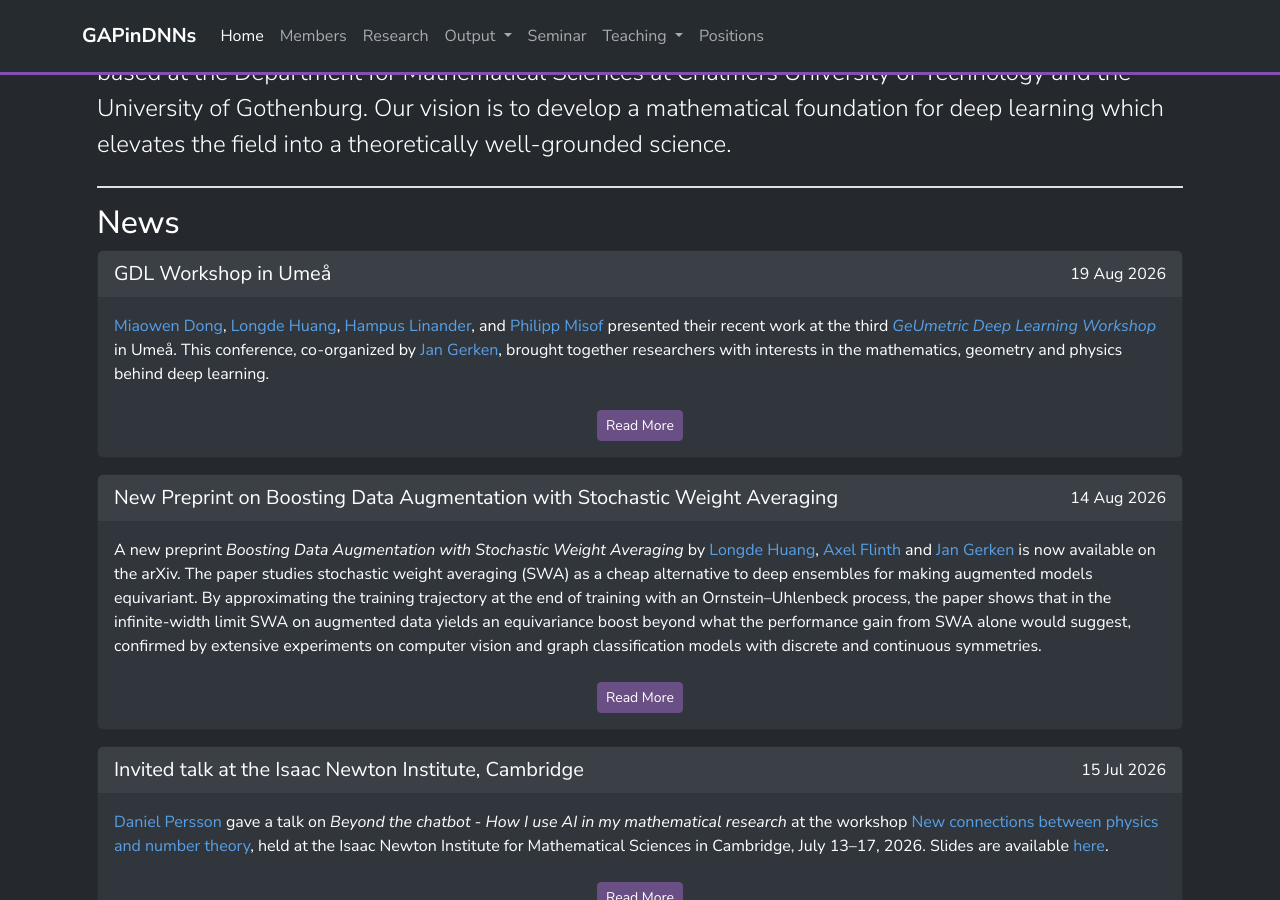
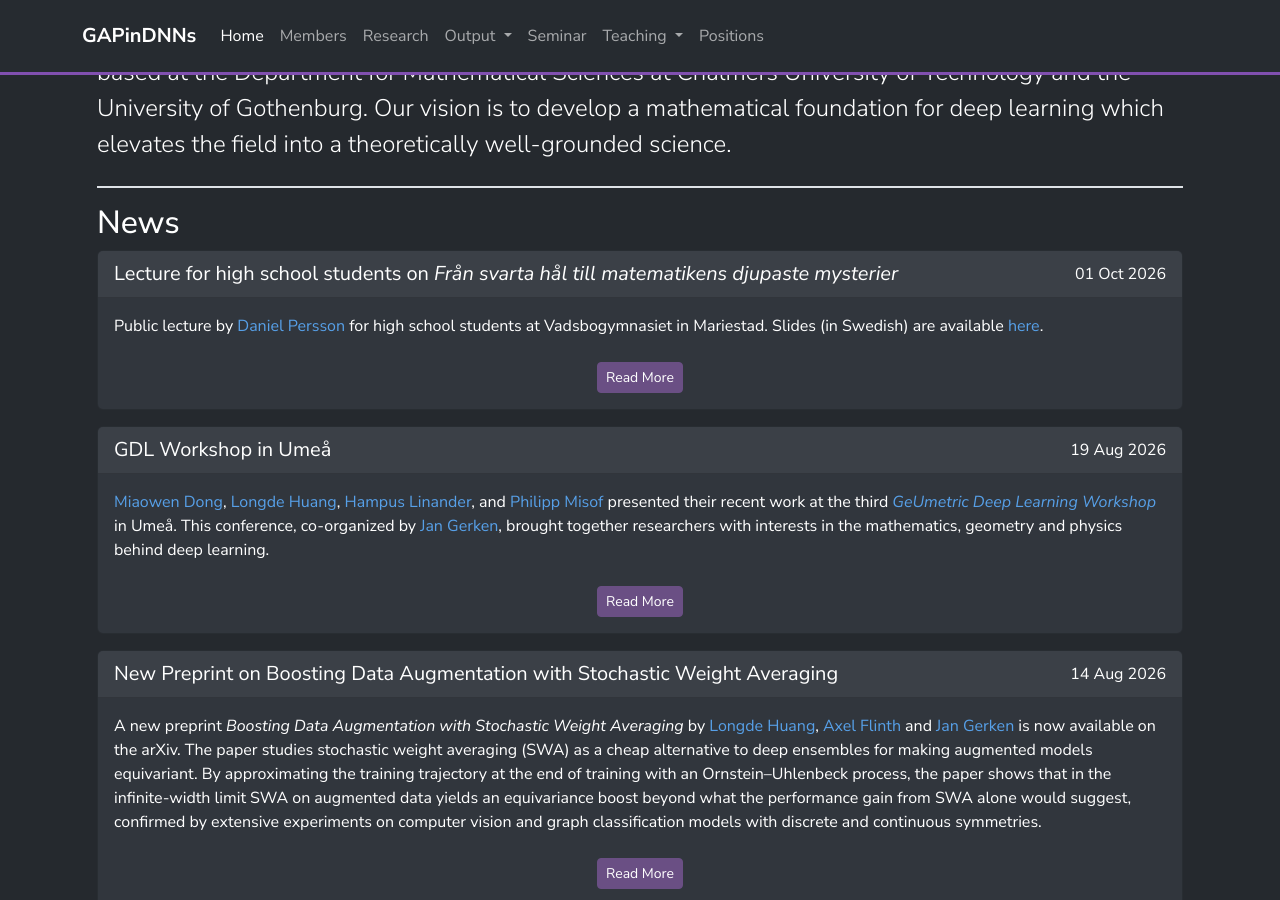
Before and after one commit to GAPinDNNs/gapindnns.github.io, a Jekyll site: the page built from _pages/index.md, in a window 1280 px wide and 900 px high, scrolled down 659 px. Built offline with Jekyll 4.4.1, drawn with Linux system fonts in a browser that asks for light colours; nearby versions of some CDN libraries.

Commit message:
Add Vadsbogymnasiet high school talk (2026-10-01)
Co-Authored-By: Claude Opus 5.5 <noreply@anthropic.com>

```diff
--- a/_data/news.yml
+++ b/_data/news.yml
@@ -1,3 +1,8 @@
+- date: 2026-10-01
+  headline: "Lecture for high school students on *Från svarta hål till matematikens djupaste mysterier*"
+  link: /downloads/slides/2026-10-01-daniel-persson.pdf
+  text: |
+    Public lecture by [Daniel Persson](/members/Daniel_Persson) for high school students at Vadsbogymnasiet in Mariestad. Slides (in Swedish) are available [here](/downloads/slides/2026-10-01-daniel-persson.pdf).
 - date: 2026-08-19
   headline: "GDL Workshop in Umeå"
   link: https://www.umu.se/en/department-of-mathematics-and-mathematical-statistics/research/mathematical-foundations-of-artificial-intelligence/geumetric-deep-learning-workshop-2026/
--- /dev/null
+++ b/_data/talks/2026-10-01-daniel-persson.yml
@@ -0,0 +1,10 @@
+title: "Från svarta hål till matematikens djupaste mysterier"
+id: 2026-10-01-daniel-persson
+date: '2026-10-01'
+location:
+  name: Lecture for students at the high school "Vadsbogymnasiet", Mariestad
+slides: /downloads/slides/2026-10-01-daniel-persson.pdf
+speaker:
+  first_name: Daniel
+  last_name: Persson
+tags: GDL
```
Also changed, not shown: 1 other file.
